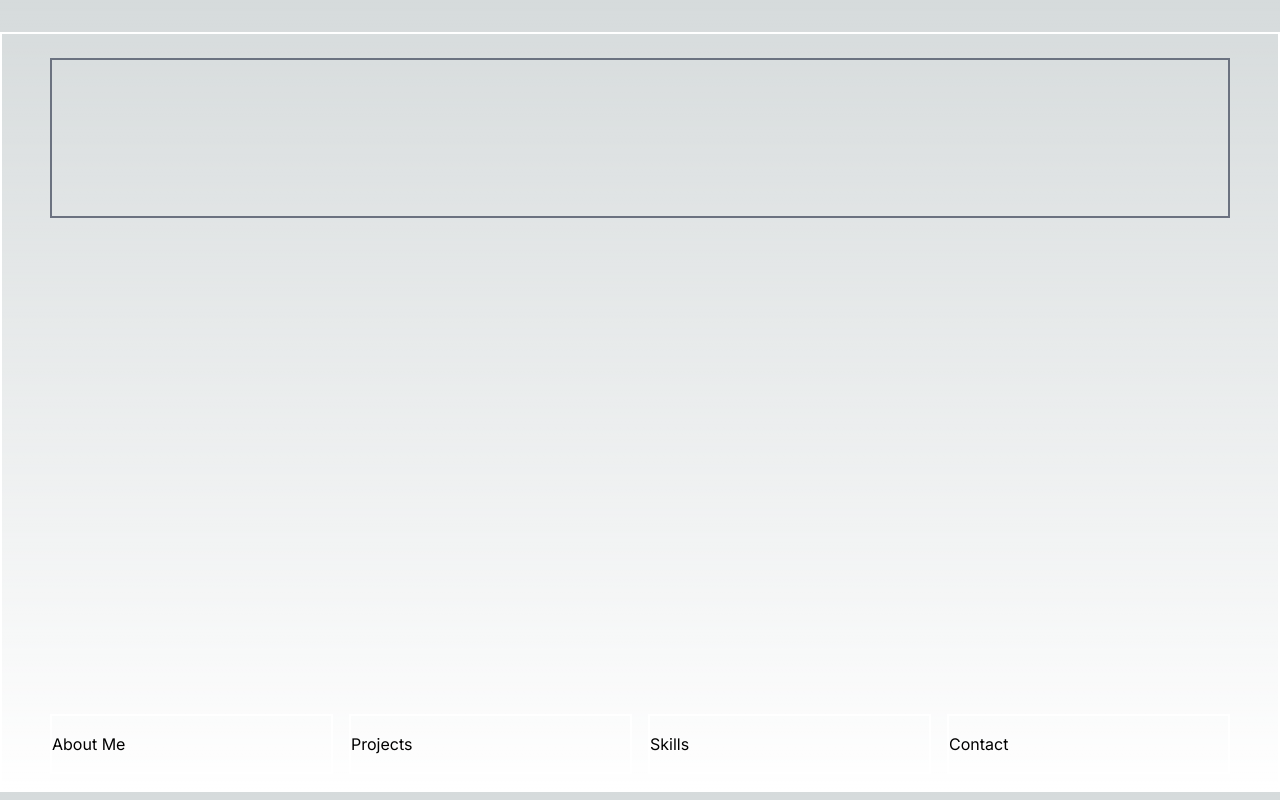
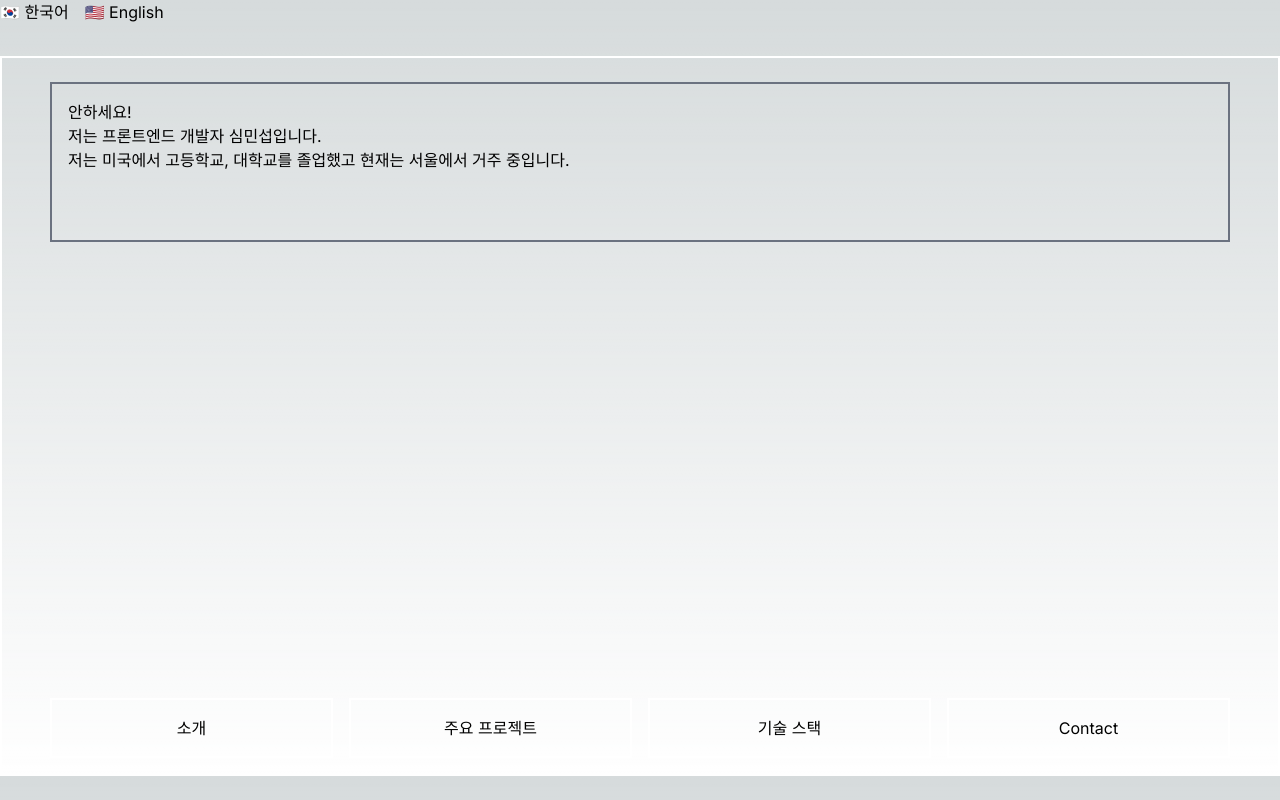
Before and after one commit to Earlssu/sms-portfolio-next, a Next.js app: page / in a window 1280 px wide. Built offline with nearby package versions, Linux system fonts and the light colour scheme.

Commit message:
feat: i18n 기본 설정

```diff
--- a/src/app/layout.tsx
+++ b/src/app/layout.tsx
@@ -1,6 +1,7 @@
 import type { Metadata } from "next";
 import { Inter } from "next/font/google";
 import "./globals.css";
+import CommonHeader from "@/shared/components/CommonHeader";
 
 const inter = Inter({ subsets: ["latin"] });
 
@@ -15,8 +16,13 @@ export default function RootLayout({
   children: React.ReactNode;
 }>) {
   return (
-    <html lang="en">
-      <body className={inter.className}>{children}</body>
+    <html lang="ko">
+      <body className={inter.className}>
+        <header>
+          <CommonHeader />
+        </header>
+        {children}
+      </body>
     </html>
   );
 }
--- a/src/app/page.tsx
+++ b/src/app/page.tsx
@@ -1,19 +1,30 @@
+"use client";
+
 import TypingText from "@/shared/components/TypingText";
 import Button from "@/shared/components/Button";
-import { TYPE_TEXT } from "@/shared/const/text";
+import { useTranslation } from "react-i18next";
+import "@/i18n/i18n";
 
 export default function Home() {
+  const { t } = useTranslation();
+
+  const typeText = t("typeText");
+  const aboutMe = t("about");
+  const career = t("career");
+  const skills = t("skills");
+  const contact = t("contact");
+
   return (
-    <main className="mx-auto border-2 border-white w-full max-w-screen-xl mt-8 px-12 pt-6 min-h-[95dvh] flex flex-col">
+    <main className="mx-auto border-2 border-white w-full max-w-screen-xl mt-8 px-12 pt-6 min-h-[90dvh] flex flex-col">
       <div className={"w-full flex flex-col flex-1 min-h-0 justify-between"}>
         <div className={"border-2 border-gray-500 w-full p-4 min-h-40"}>
-          <TypingText text={TYPE_TEXT} speed={50} />
+          <TypingText text={typeText} speed={50} />
         </div>
         <div className={"w-full flex gap-4 py-4"}>
-          <Button content={"About Me"} />
-          <Button content={"Projects"} />
-          <Button content={"Skills"} />
-          <Button content={"Contact"} />
+          <Button content={aboutMe} />
+          <Button content={career} />
+          <Button content={skills} />
+          <Button content={contact} />
         </div>
       </div>
     </main>
--- /dev/null
+++ b/src/i18n/i18n.ts
@@ -0,0 +1,20 @@
+"use client";
+
+import i18n from "i18next";
+import { initReactI18next } from "react-i18next";
+import en from "@/locales/en/translation.json";
+import ko from "@/locales/ko/translation.json";
+
+i18n.use(initReactI18next).init({
+  resources: {
+    en: { translation: en },
+    ko: { translation: ko },
+  },
+  lng: "ko",
+  fallbackLng: "en",
+  interpolation: {
+    escapeValue: false,
+  },
+});
+
+export default i18n;
--- a/src/shared/components/Button.tsx
+++ b/src/shared/components/Button.tsx
@@ -1,12 +1,16 @@
 interface ButtonProps {
   content: string;
+  onClick?: () => void;
 }
 
-const Button: React.FC<ButtonProps> = ({ content }) => {
+const Button: React.FC<ButtonProps> = ({ content, onClick }) => {
   return (
-    <div className="cursor-pointer border-2 border-white px-8 py-4 w-1/6 flex justify-center items-center flex-1">
-      {content}
-    </div>
+    <button
+      className=" hover:bg-red-300 border-2 border-white p-4 flex-1"
+      onClick={onClick}
+    >
+      <span className="text-center">{content}</span>
+    </button>
   );
 };
 
--- /dev/null
+++ b/src/shared/components/CommonHeader.tsx
@@ -0,0 +1,11 @@
+import LanguageToggle from "@/shared/components/LanguageToggle";
+
+const CommonHeader = () => {
+  return (
+    <div className={"w-full flex flex-end"}>
+      <LanguageToggle />
+    </div>
+  );
+};
+
+export default CommonHeader;
--- /dev/null
+++ b/src/shared/components/LanguageToggle.tsx
@@ -0,0 +1,19 @@
+"use client";
+import { useTranslation } from "react-i18next";
+
+const LanguageToggle = () => {
+  const { i18n } = useTranslation();
+
+  const changeLanguage = (lng: "en" | "ko") => {
+    i18n.changeLanguage(lng);
+  };
+
+  return (
+    <div className="flex gap-4">
+      <button onClick={() => changeLanguage("ko")}>🇰🇷 한국어</button>
+      <button onClick={() => changeLanguage("en")}>🇺🇸 English</button>
+    </div>
+  );
+};
+
+export default LanguageToggle;
```
